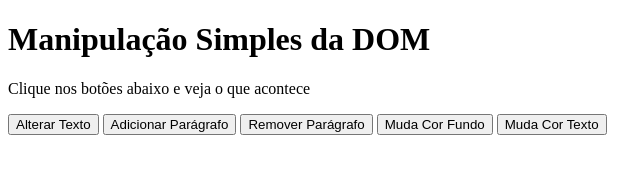
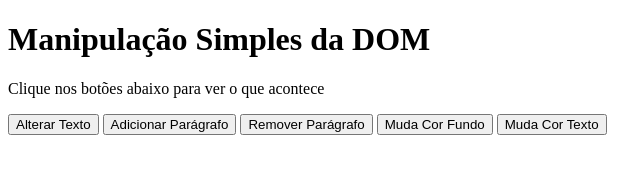
Before and after one commit to mtheusgameplay/Trabalho_Front_End, a plain HTML site: page index.html in a window 1280 px wide. Shown: the full height of the page, 0-640 px from the left. Drawn offline with Linux system fonts and the light colour scheme.

Commit message:
Update index.html

```diff
--- a/index.html
+++ b/index.html
@@ -7,7 +7,7 @@
 </head>
 <body>
     <h1>Manipulação Simples da DOM</h1>
-    <p id="text">Clique nos botões abaixo e veja o que acontece</p>
+    <p id="text">Clique nos botões abaixo para ver o que acontece</p>
     <button onclick="alterarTexto()">Alterar Texto</button>
     <button onclick="adicionarParagrafo()">Adicionar Parágrafo</button>
     <button onclick="removerParagrafo()">Remover Parágrafo</button>
```
